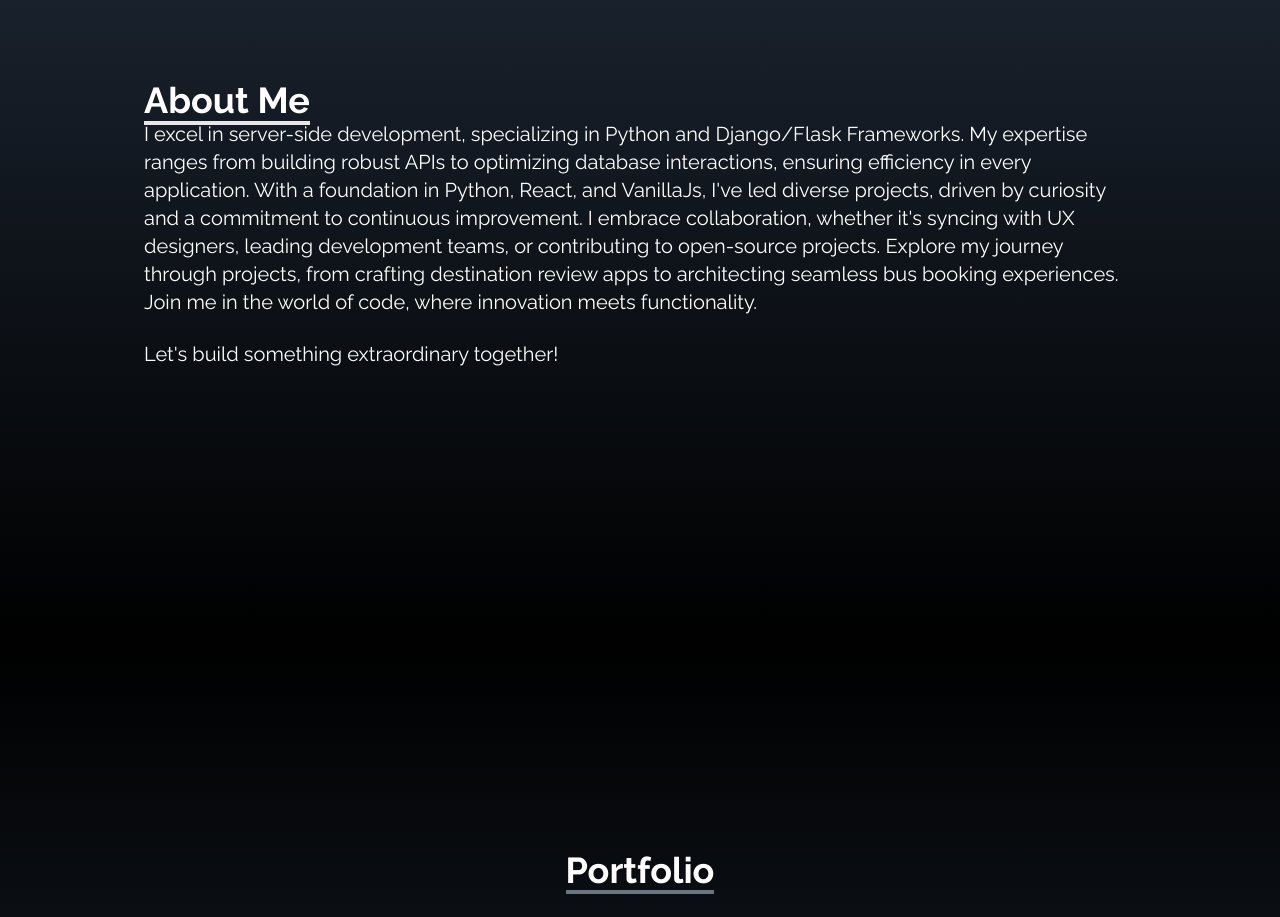
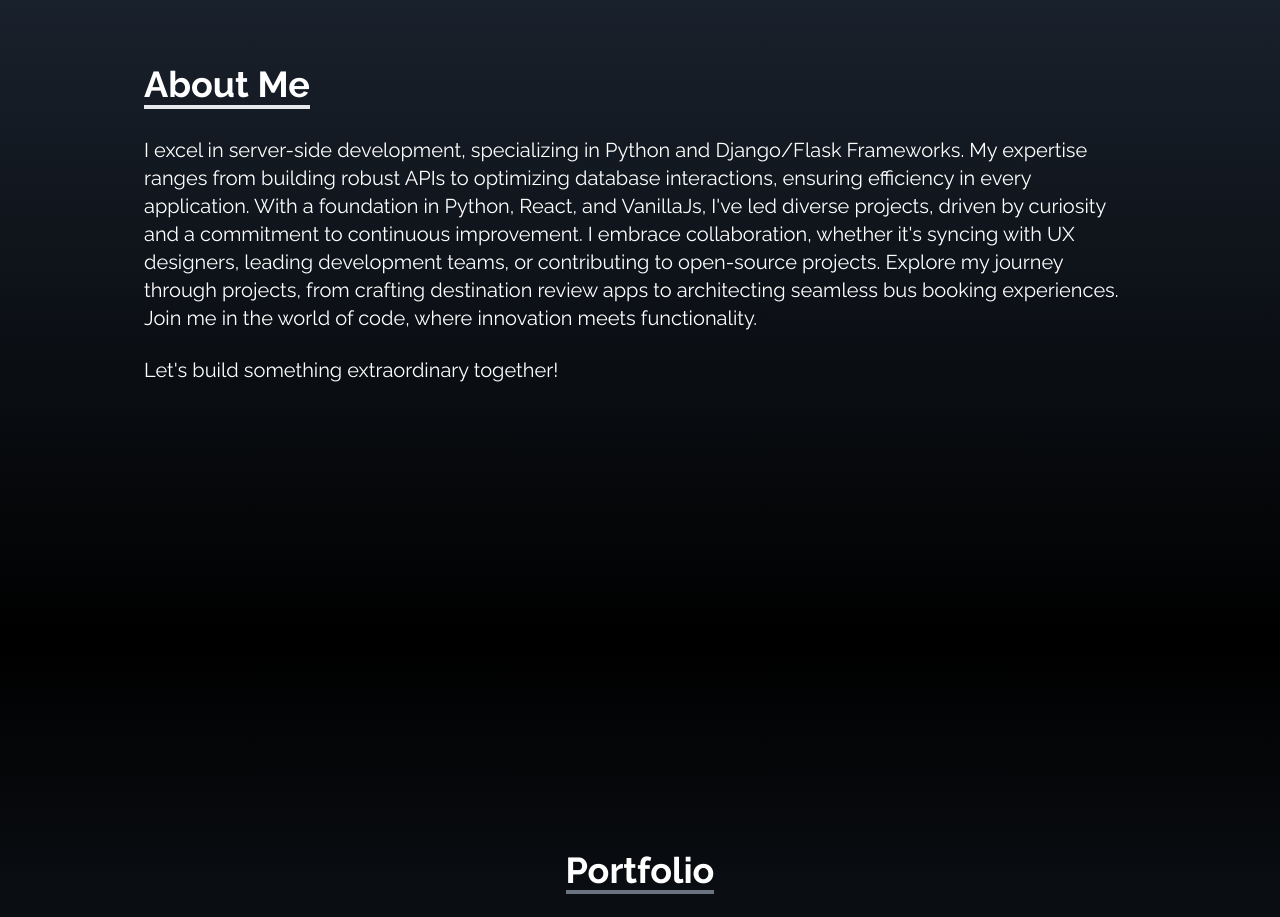
Before and after one commit to Wandati/Portfolio, a React (Vite) app: page / in a window 1280 px wide. Shown: the part 960-1877 px from the top of the page. Built offline with nearby package versions, Linux system fonts and the light colour scheme.

Commit message:
Update About.jsx

```diff
--- a/src/components/About.jsx
+++ b/src/components/About.jsx
@@ -9,7 +9,7 @@ const About = () => {
       <div className="max-w-screen-lg p-4 mx-auto flex flex-col justify-center w-full">
         <div className="pb-8 flex justify-center flex-col items-center md:block ">
           <p className="text-4xl font-bold inline border-b-4 mt-16">About Me</p>
-          <p className="text-center md:text-left text-xl max-w-xl md:max-w-full">
+          <p className="text-center md:text-left text-xl mt-8 max-w-xl md:max-w-full">
             I excel in server-side development, specializing in Python and
             Django/Flask Frameworks. My expertise ranges from building robust APIs to optimizing
             database interactions, ensuring efficiency in every application.
```
